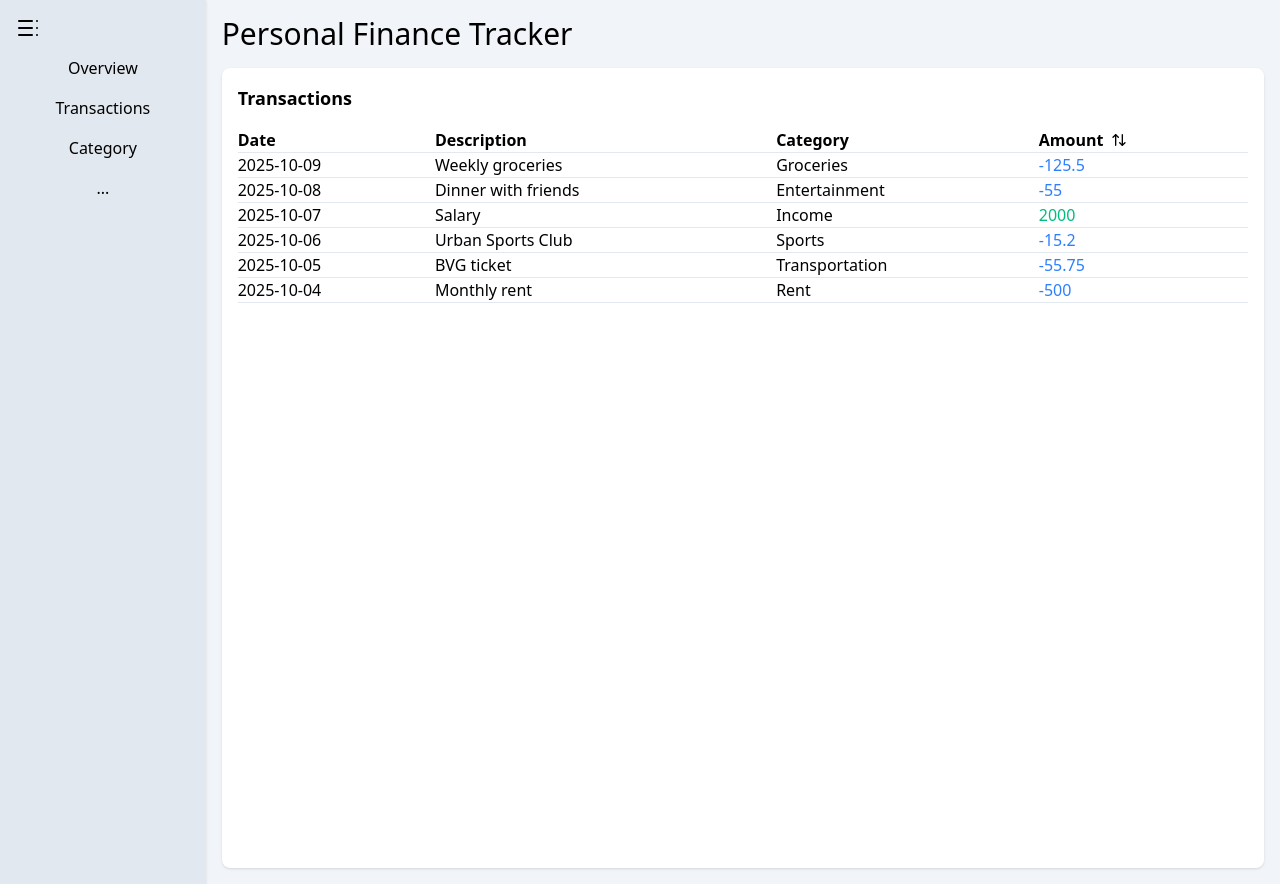
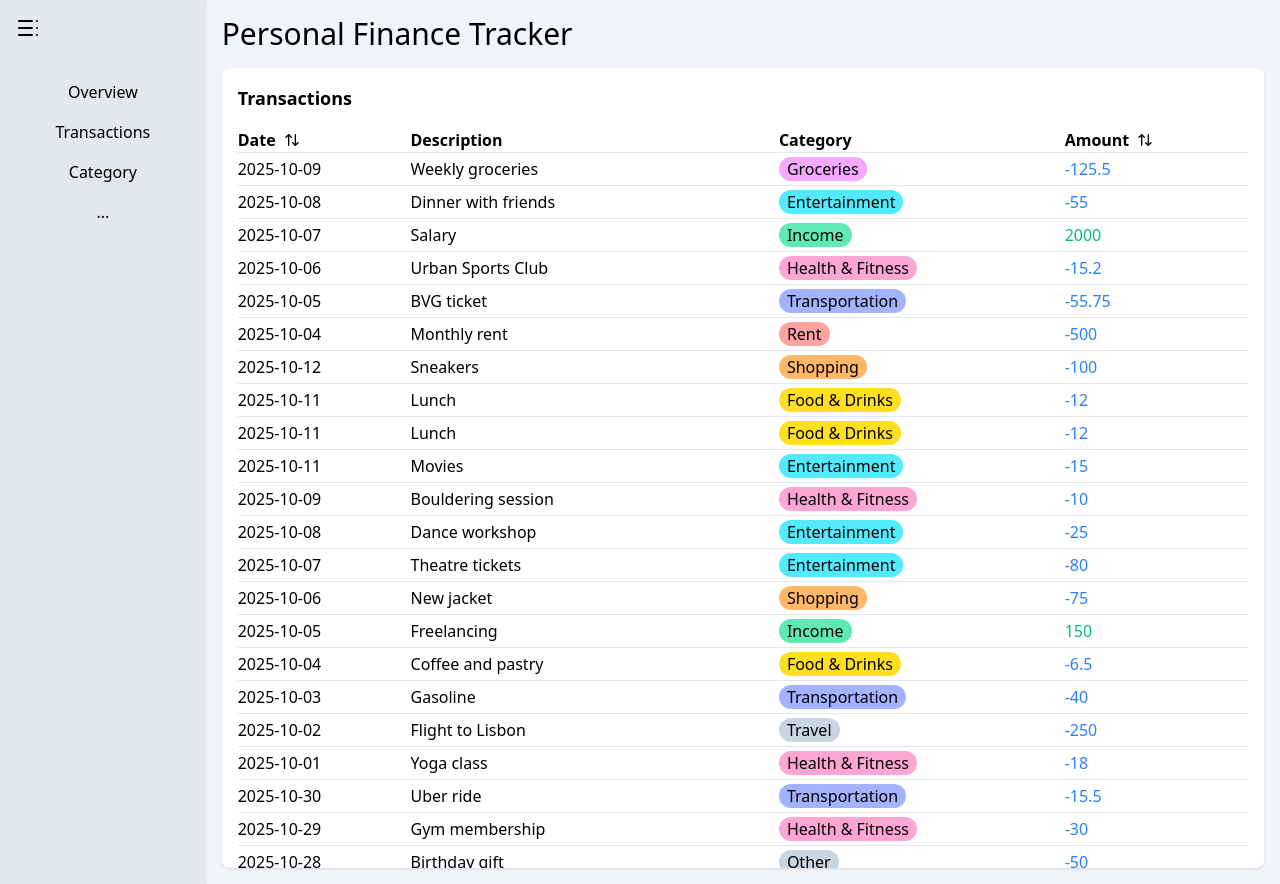
Before and after one commit to pebencze/personal-dashboard, a React (Vite) app: page / in a window 1280 px wide. Built offline with nearby package versions, Linux system fonts and the light colour scheme.

Commit message:
feat: add CategoryCard with different colors and sorting to the TransactionsTable

```diff
--- a/index.html
+++ b/index.html
@@ -2,7 +2,7 @@
 <html lang="en">
   <head>
     <meta charset="UTF-8" />
-    <link rel="icon" type="image/svg+xml" href="/vite.svg" />
+    <link rel="icon" type="image/svg+xml" href="/logoipsum-371.svg" />
     <meta name="viewport" content="width=device-width, initial-scale=1.0" />
     <link href="src/index.css" rel="stylesheet">
     <title>Personal Finance Tracker</title>
--- a/src/components/Card.tsx
+++ b/src/components/Card.tsx
@@ -7,7 +7,7 @@ interface CardProps {
 
 function Card({ title, children }: CardProps) {
     return (
-        <div className="bg-white w-full h-screen rounded-lg shadow p-4">
+        <div className="bg-white w-full h-screen rounded-lg shadow p-4 overflow-y-scroll">
             <h2 className="font-bold text-lg mb-4">{title}</h2>
             {children}
         </div>
--- /dev/null
+++ b/src/components/CategoryCard.tsx
@@ -0,0 +1,24 @@
+const categoryColors = new Map([
+    ["Groceries", "bg-fuchsia-300"],
+    ["Entertainment", "bg-cyan-300"],
+    ["Income", "bg-emerald-300"],
+    ["Health & Fitness", "bg-pink-300"],
+    ["Shopping", "bg-orange-300"],
+    ["Food & Drinks", "bg-yellow-300"],
+    ["Transportation", "bg-indigo-300"],
+    ["Rent", "bg-red-300"],
+    ["Other", "bg-slate-300"]
+]);
+
+function CategoryCard({category}: {category: string}){
+    const defaultColor = "bg-slate-300"
+    const color = categoryColors.get(category) || defaultColor
+
+    return (
+        <div className={`${color} rounded-4xl w-max px-2 my-1 `}>
+            {category}
+        </div>
+    )
+}
+
+export default CategoryCard;
--- a/src/components/Sidebar.tsx
+++ b/src/components/Sidebar.tsx
@@ -67,7 +67,7 @@ function Sidebar(){
 
     return (
         <>
-        <div className="flex ">
+        <div className="flex">
             <div
                 ref={sidebarRef}
                 className={`${
@@ -90,10 +90,10 @@ function Sidebar(){
                     onMouseDown={onDragResize}
                     className="absolute top-0 right-0 cursor-ew-resize w-[4px] bg-slate-300 opacity-0 group-hover/sidebar:opacity-100 transition-all h-full"
                 ></div>
-                <div className={`${isCollapsed && "hidden"} flex flex-col gap-4 items-center`}>
-                    <a href="#">Overview</a>
-                    <a href="#">Transactions</a>
-                    <a href="#">Category</a>
+                <div className={`${isCollapsed && "hidden"} flex flex-col gap-4 items-center mt-6`}>
+                    <a className="hover:underline" href="#">Overview</a>
+                    <a className="hover:underline" href="#">Transactions</a>
+                    <a className="hover:underline" href="#">Category</a>
                     <a href="#">...</a>
                 </div>
             </div>
--- a/src/components/TransactionsTable.tsx
+++ b/src/components/TransactionsTable.tsx
@@ -1,6 +1,7 @@
 import type { Transaction } from '../types/types';
 import { useState } from 'react';
 import { ArrowUpDown, ArrowDownUp } from 'lucide-react';
+import CategoryCard from './CategoryCard';
 
 interface TransactionsTableProps {
     transactions: Transaction[];
@@ -9,31 +10,46 @@ interface TransactionsTableProps {
 function TransactionsTable({ transactions }: TransactionsTableProps) {
     // const amounts = transactions.map((transaction) => transaction.amount)
     const [sorted, setSorted] = useState(transactions)
-    const [isAscending, setIsAscending] = useState(false)
+    const [isAscendingAmount, setIsAscendingAmount] = useState(false)
+    const [isAscendingDate, setIsAscendingDate] = useState(false)
 
-    const handleSort = () => {
+
+    const handleSort = (columnName: string) => {
         const listData = [...sorted]
-        if (isAscending) {
-            listData.sort((a, b) => a.amount - b.amount)
-        } else {
-            listData.sort((a, b) => b.amount - a.amount)
+        if (columnName === 'date'){
+            if (isAscendingDate) {
+                listData.sort((a, b) => a.date.localeCompare(b.date))
+            } else {
+                listData.sort((a, b) => b.date.localeCompare(a.date))
+            }
+            setIsAscendingDate(!isAscendingDate)
+        }
+        if (columnName === 'amount') {
+            if (isAscendingAmount) {
+                listData.sort((a, b) => a.amount - b.amount)
+            } else {
+                listData.sort((a, b) => b.amount - a.amount)
+            }
+            setIsAscendingAmount(!isAscendingAmount)
         }
         setSorted(listData)
-        setIsAscending(!isAscending)
     }
 
     return (
        <table className="w-full text-left">
             <thead>
                 <tr>
-                    <th>Date</th>
+                    <th onClick={() => handleSort("date")}
+                        className="flex gap-2">
+                        Date
+                        {isAscendingAmount ? <ArrowDownUp className="w-4" /> : <ArrowUpDown className="w-4" />}
+                    </th>
                     <th>Description</th>
                     <th>Category</th>
-                    <th
-                        onClick={handleSort}
+                    <th onClick={() => handleSort("amount")}
                         className="flex gap-2">
                         Amount
-                        {isAscending ? <ArrowDownUp className="w-4" /> : <ArrowUpDown className="w-4" />}
+                        {isAscendingAmount ? <ArrowDownUp className="w-4" /> : <ArrowUpDown className="w-4" />}
                     </th>
                 </tr>
             </thead>
@@ -42,7 +58,7 @@ function TransactionsTable({ transactions }: TransactionsTableProps) {
                     <tr key={transaction.id} className='border-y border-slate-200 hover:bg-blue-100'>
                         <td>{transaction.date}</td>
                         <td>{transaction.description}</td>
-                        <td>{transaction.category}</td>
+                        <td>{<CategoryCard category={transaction.category}/>}</td>
                         <td className={transaction.amount < 0 ? 'text-blue-500' : 'text-emerald-500'}>{transaction.amount}</td>
                     </tr>
                 )}
--- a/src/data/mockData.ts
+++ b/src/data/mockData.ts
@@ -24,7 +24,7 @@ export const transactions = [
     "id": 4,
     "date": "2025-10-06",
     "description": "Urban Sports Club",
-    "category": "Sports",
+    "category": "Health & Fitness",
     "amount": -15.20
   },
   {
@@ -40,5 +40,146 @@ export const transactions = [
     "description": "Monthly rent",
     "category": "Rent",
     "amount": -500.00
+  },
+  {
+    "id": 7,
+    "date": "2025-10-12",
+    "description": "Sneakers",
+    "category": "Shopping",
+    "amount": -100.00
+  },
+  {
+    "id": 8,
+    "date": "2025-10-11",
+    "description": "Lunch",
+    "category": "Food & Drinks",
+    "amount": -12.00
   }
+  ,
+  {
+    "id": 9,
+    "date": "2025-10-11",
+    "description": "Lunch",
+    "category": "Food & Drinks",
+    "amount": -12.00
+  },
+  {
+    "id": 10,
+    "date": "2025-10-11",
+    "description": "Movies",
+    "category": "Entertainment",
+    "amount": -15.00
+  },
+  {
+    "id": 11,
+    "date": "2025-10-09",
+    "description": "Bouldering session",
+    "category": "Health & Fitness",
+    "amount": -10.00
+  },
+  {
+    "id": 12,
+    "date": "2025-10-08",
+    "description": "Dance workshop",
+    "category": "Entertainment",
+    "amount": -25.00
+  },
+  {
+    "id": 13,
+    "date": "2025-10-07",
+    "description": "Theatre tickets",
+    "category": "Entertainment",
+    "amount": -80.00
+  },
+  {
+    "id": 14,
+    "date": "2025-10-06",
+    "description": "New jacket",
+    "category": "Shopping",
+    "amount": -75.00
+  },
+  {
+    "id": 15,
+    "date": "2025-10-05",
+    "description": "Freelancing",
+    "category": "Income",
+    "amount": 150.00
+  },
+  {
+    "id": 16,
+    "date": "2025-10-04",
+    "description": "Coffee and pastry",
+    "category": "Food & Drinks",
+    "amount": -6.50
+  },
+  {
+    "id": 17,
+    "date": "2025-10-03",
+    "description": "Gasoline",
+    "category": "Transportation",
+    "amount": -40.00
+  },
+  {
+    "id": 18,
+    "date": "2025-10-02",
+    "description": "Flight to Lisbon",
+    "category": "Travel",
+    "amount": -250.00
+  },
+  {
+    "id": 19,
+    "date": "2025-10-01",
+    "description": "Yoga class",
+    "category": "Health & Fitness",
+    "amount": -18.00
+  },
+  {
+    "id": 20,
+    "date": "2025-10-30",
+    "description": "Uber ride",
+    "category": "Transportation",
+    "amount": -15.50
+  },
+  {
+    "id": 21,
+    "date": "2025-10-29",
+    "description": "Gym membership",
+    "category": "Health & Fitness",
+    "amount": -30.00
+  },
+  {
+    "id": 22,
+    "date": "2025-10-28",
+    "description": "Birthday gift",
+    "category": "Other",
+    "amount": -50.00
+  },
+  {
+    "id": 23,
+    "date": "2025-10-27",
+    "description": "Books",
+    "category": "Shopping",
+    "amount": -25.00
+  },
+  {
+    "id": 24,
+    "date": "2025-10-26",
+    "description": "Concert tickets",
+    "category": "Entertainment",
+    "amount": -65.00
+  },
+  {
+    "id": 25,
+    "date": "2025-10-25",
+    "description": "Restaurant bill",
+    "category": "Food & Drinks",
+    "amount": -40.50
+  },
+  {
+    "id": 26,
+    "date": "2025-10-10",
+    "description": "Train ticket to Hamburg",
+    "category": "Transportation",
+    "amount": -45.90
+  },
 ]
```
Also changed, not shown: public/logoipsum-371.svg (renamed from src/assets/logoipsum-371.svg).
